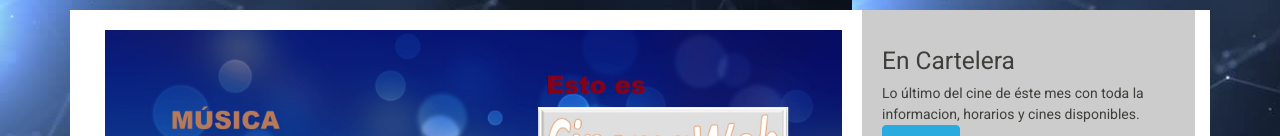
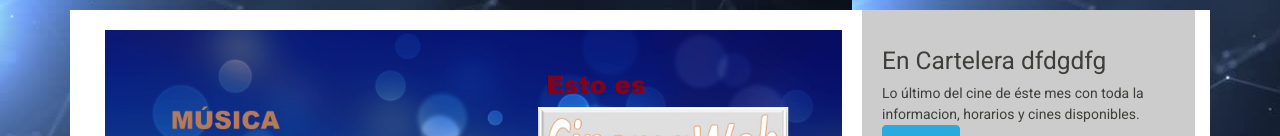
Before and after one commit to Junio28/prueba2, a plain HTML site: page index.html in a window 1280 px wide. Shown: the part 211-347 px from the top of the page. Drawn offline with Linux system fonts and the light colour scheme.

Commit message:
Cambiando html

```diff
--- a/index.html
+++ b/index.html
@@ -50,7 +50,7 @@
 
             <aside>
                 <p>
-                        <h3>En Cartelera</h3>
+                        <h3>En Cartelera dfdgdfg</h3>
                    Lo último del cine de éste mes con toda la informacion, horarios y cines disponibles. <br>
                   <a href="cartelera.html"> <button type="button" class="btn btn-info">Ingresar</button></a>
                 </p>
```
